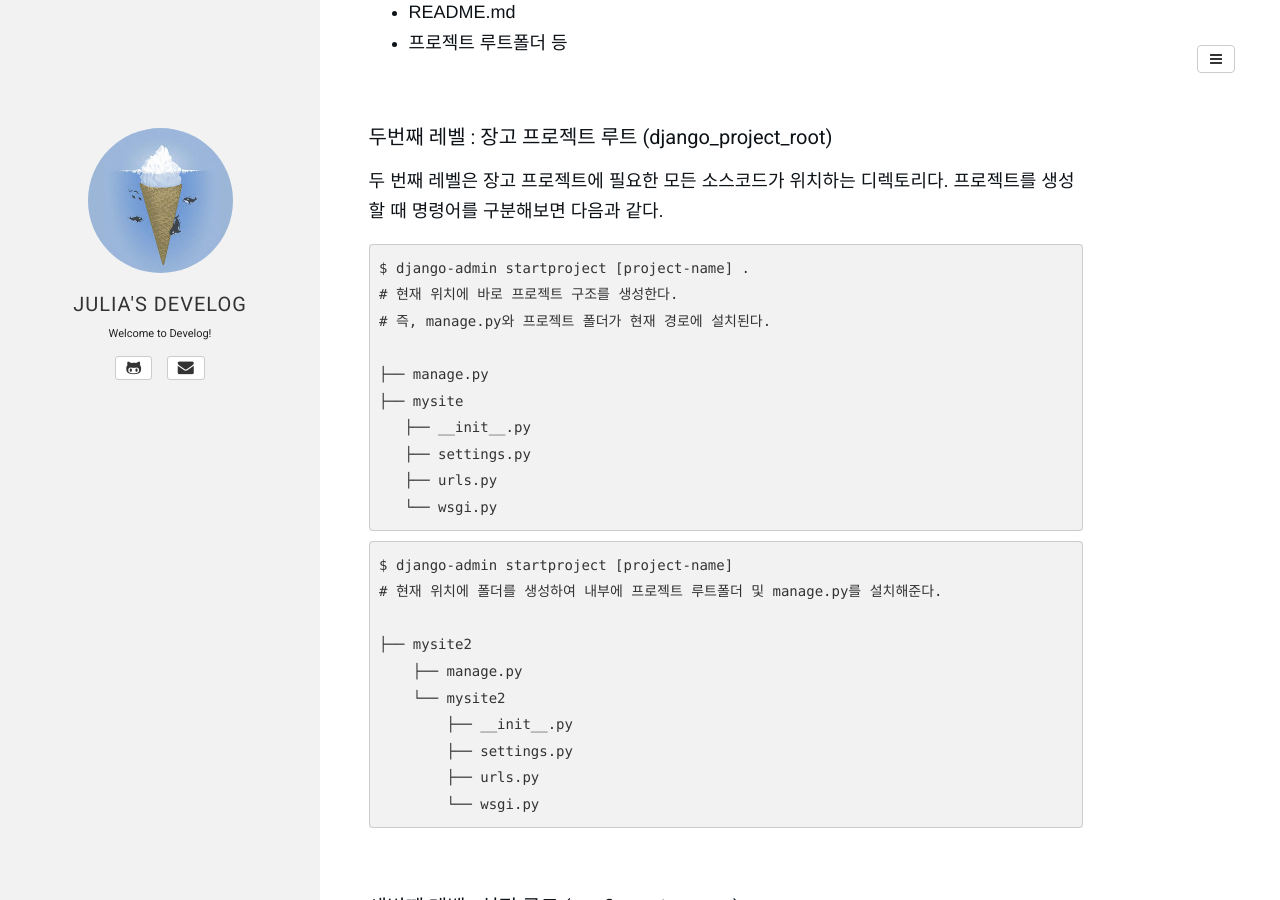
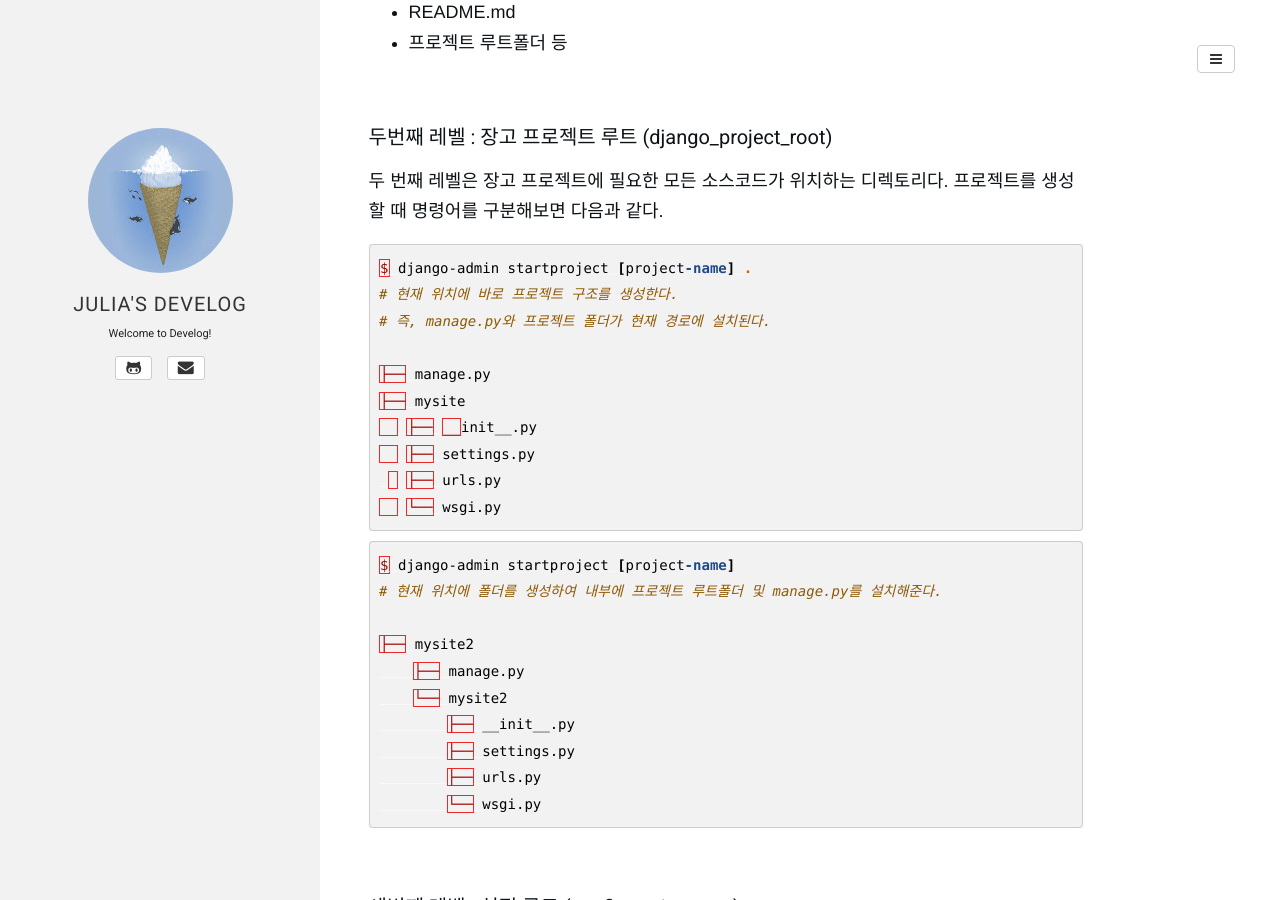
Before and after one commit to juliahwang/juliahwang.github.io, a Jekyll site: the page built from _posts/2017-09-19-2scoops-3-장고프로젝트구성하기.md, in a window 1280 px wide and 900 px high, scrolled down 1693 px. Built offline with Jekyll 4.4.1, drawn with Linux system fonts in a browser that asks for light colours; some web fonts are replaced; comment, search, counter and statistics services are not loaded; some of the changed text lies outside the part shown.

Commit message:
modify post

````diff
--- a/_posts/2017-09-19-2scoops-3-장고프로젝트구성하기.md
+++ b/_posts/2017-09-19-2scoops-3-장고프로젝트구성하기.md
@@ -77,7 +77,7 @@ $ tree .
 
 두 번째 레벨은 장고 프로젝트에 필요한 모든 소스코드가 위치하는 디렉토리다. 프로젝트를 생성할 때 명령어를 구분해보면 다음과 같다.
 
-```
+```powershell
 $ django-admin startproject [project-name] .
 # 현재 위치에 바로 프로젝트 구조를 생성한다.
 # 즉, manage.py와 프로젝트 폴더가 현재 경로에 설치된다.
@@ -90,7 +90,7 @@ $ django-admin startproject [project-name] .
    └── wsgi.py
 ```
 
-```
+```powershell
 $ django-admin startproject [project-name]
 # 현재 위치에 폴더를 생성하여 내부에 프로젝트 루트폴더 및 manage.py를 설치해준다.
 
@@ -351,6 +351,8 @@ $ tree .
 - <a href="https://github.com/pydanny/cookiecutter-django" target="_blank">cookiecutter-django</a>
 - <a href="https://github.com/imkevinxu/django-kevin" target="_blank">django-kevin</a>
 
-패키지를 사용하는 것에는 장단점이 있다. 손쉽게 프로젝트 구조를 생성하여 프로젝트 개발에만 집중할 수 있다는 점이 장점이라면, 제공하는 스크립트가 한정되어 있어 필요한 것을 추가해야한다거나 직접 빌드해볼 수 있는 연습을 충분히 하지 못할 수 있다는 단점도 존재한다. 장고의 초심자들은 먼저 장고에서 제공하는 파일 구조를 익힌 다음 패키지를 사용해보는 것도 좋겠다.
+패키지를 사용하는 것에는 장단점이 있다. 손쉽게 프로젝트 구조를 생성하여 프로젝트 개발에만 집중할 수 있다는 점이 장점이라면, 제공하는 스크립트가 한정되어 있어 필요한 것을 추가해야한다거나 직접 빌드해볼 수 있는 연습을 충분히 하지 못할 수 있다는 단점도 존재한다.
+
+장고의 초심자들은 먼저 장고에서 제공하는 파일 구조를 익힌 다음 패키지를 사용해보는 것도 좋겠다.
 
 <br>
````
